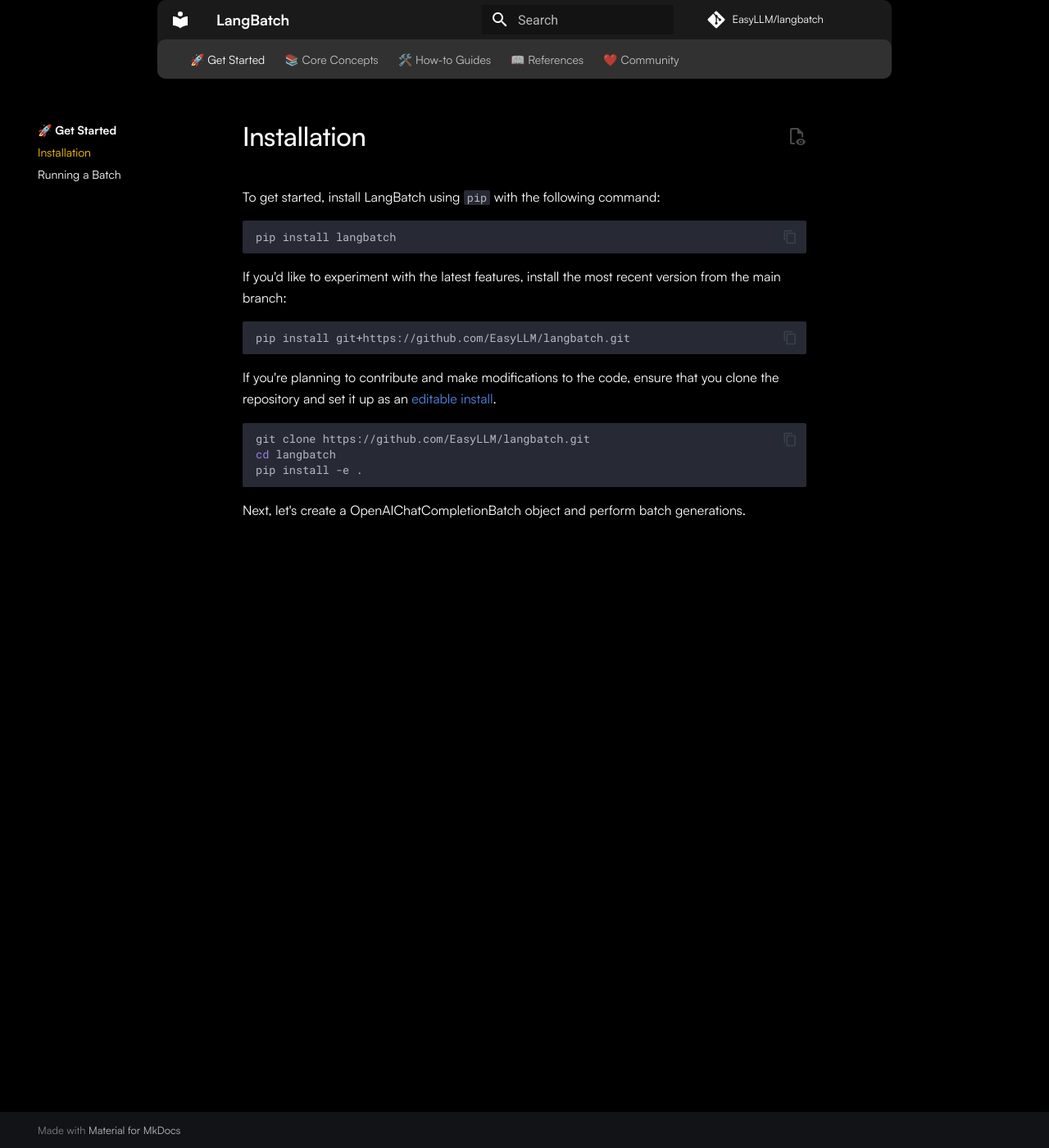
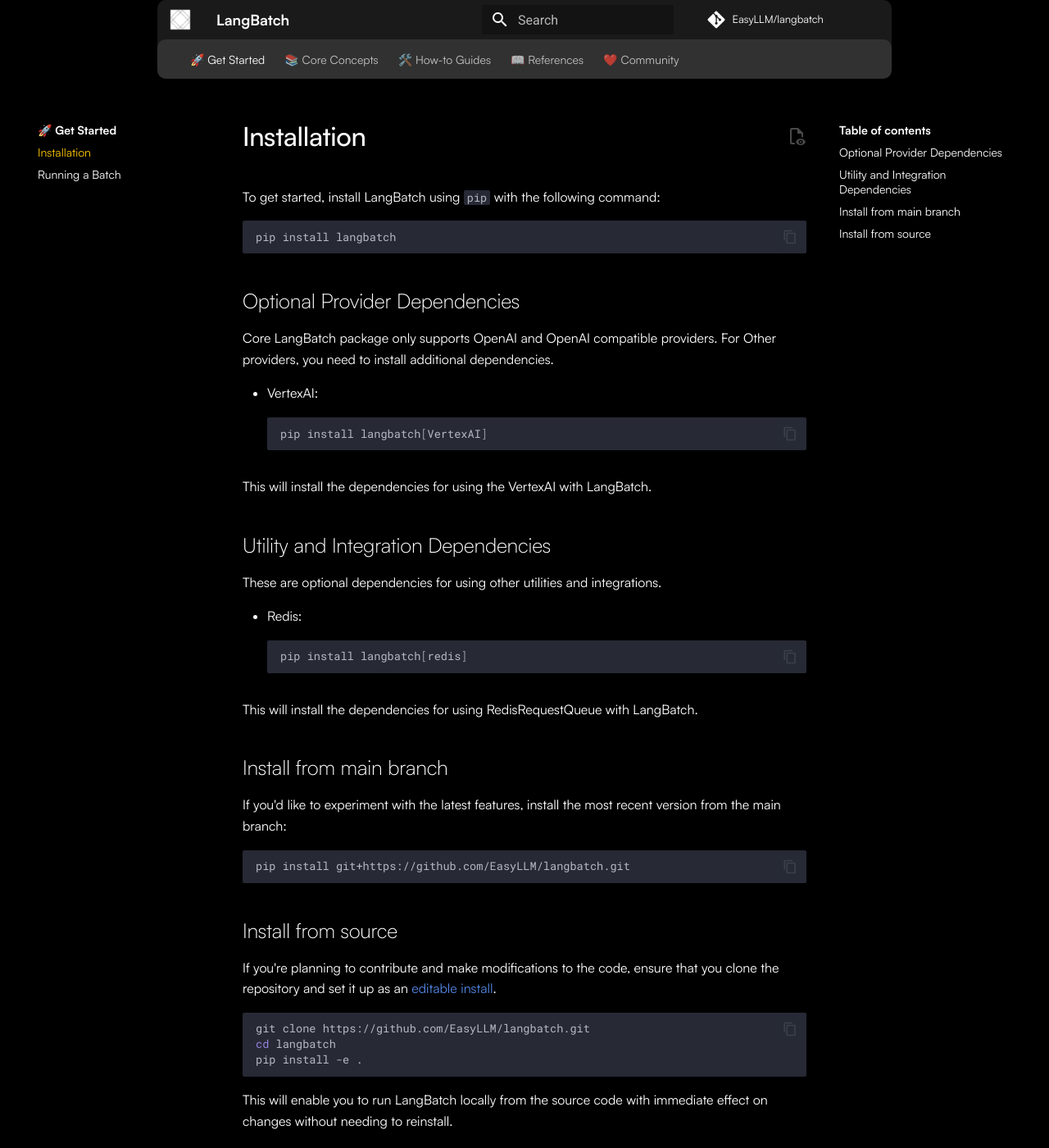
Before and after one commit to EasyLLM/langbatch, an MkDocs documentation site: the page built from docs/getstarted/install.md, in a window 1280 px wide and 1400 px high. Shown: the whole window at 82% size. Built offline with MkDocs 1.6.1 and Material for MkDocs 9.7.7, drawn with Linux system fonts in a browser that asks for light colours; comment, search, counter and statistics services are not loaded; the version menu is left out; some of the changed text lies outside the part shown.

Commit message:
Changes for Docs

````diff
--- a/docs/getstarted/install.md
+++ b/docs/getstarted/install.md
@@ -6,12 +6,34 @@ To get started, install LangBatch using `pip` with the following command:
 pip install langbatch
 ```
 
+## Optional Provider Dependencies
+Core LangBatch package only supports OpenAI and OpenAI compatible providers. For Other providers, you need to install additional dependencies.
+
+- VertexAI:
+```bash
+pip install langbatch[VertexAI]
+```
+
+This will install the dependencies for using the VertexAI with LangBatch.
+
+## Utility and Integration Dependencies
+These are optional dependencies for using other utilities and integrations.
+
+- Redis:
+```bash
+pip install langbatch[redis]
+```
+
+This will install the dependencies for using RedisRequestQueue with LangBatch.
+
+## Install from main branch
 If you'd like to experiment with the latest features, install the most recent version from the main branch:
 
 ```bash
 pip install git+https://github.com/EasyLLM/langbatch.git
 ```
 
+## Install from source
 If you're planning to contribute and make modifications to the code, ensure that you clone the repository and set it up as an [editable install](https://pip.pypa.io/en/stable/topics/local-project-installs/#editable-installs).
 
 ```bash
@@ -20,4 +42,6 @@ cd langbatch
 pip install -e .
 ```
 
+This will enable you to run LangBatch locally from the source code with immediate effect on changes without needing to reinstall.
+
 Next, let's create a OpenAIChatCompletionBatch object and perform batch generations.
--- a/mkdocs.yml
+++ b/mkdocs.yml
@@ -31,8 +31,8 @@ nav:
   - 🛠️ How-to Guides:
     - howtos/index.md
     - Sample API Service - Stream to Batch pipeline: howtos/batch_dispatcher_service.md
+    - Stream to Batch pipeline with RedisRequestQueue: howtos/batch_dispatcher_service_redis.md
   - 📖 References:
-    - references/index.md
     - Batch: references/Batch.md
     - ChatCompletionBatch: references/ChatCompletion.md
     - EmbeddingBatch: references/Embedding.md
@@ -42,7 +42,7 @@ nav:
         - OpenAIEmbeddingBatch: references/providers/OpenAI/OpenAIEmbeddingBatch.md
       - VertexAI:
         - VertexChatCompletionBatch: references/providers/VertexAI/VertexAIChatCompletionBatch.md
-    - Utils:
+    - Pipeline Utils:
       - BatchStorage: references/utils/BatchStorage.md
       - BatchQueueStorage: references/utils/BatchQueueStorage.md
       - BatchHandler: references/utils/BatchHandler.md
@@ -53,7 +53,7 @@ nav:
 # Material-Docs Theme
 theme:
   name: material
-  # logo: _static/imgs/langbatch-logo.png
+  logo: _static/imgs/langbatch-logo.png
   favicon: _static/favicon.ico
   palette:
     scheme: slate
@@ -73,6 +73,7 @@ theme:
     - navigation.instant.progress
     - navigation.top
     - navigation.tracking
+    - navigation.footer
 
     - search.suggest
     - search.highlight
@@ -114,4 +115,20 @@ plugins:
             show_if_no_docstring: false
             show_root_toc_entry: true
             members_order: source
+            docstring_options:
+              ignore_init_summary: false
+            docstring_section_style: list
+            inherited_members: false
+            merge_init_into_class: false
+            preload_modules: [langbatch]
+            show_bases: true
+            show_root_heading: true
+            show_root_full_path: true
+            separate_signature: true
+            show_signature_annotations: true
+            signature_crossrefs: true
+            show_source: true
+            show_symbol_type_heading: true
+            show_symbol_type_toc: true
+            unwrap_annotated: true
   - glightbox
````
Also changed, not shown: docs/getstarted/batch.md (+2 -2 lines), docs/references/utils/BatchQueueStorage.md (+2 -2 lines), docs/references/utils/BatchStorage.md (+2 -2 lines), docs/references/utils/RequestQueue.md (+10 -4 lines), docs/_static/imgs/langbatch-logo.png (added), 5 other files.
